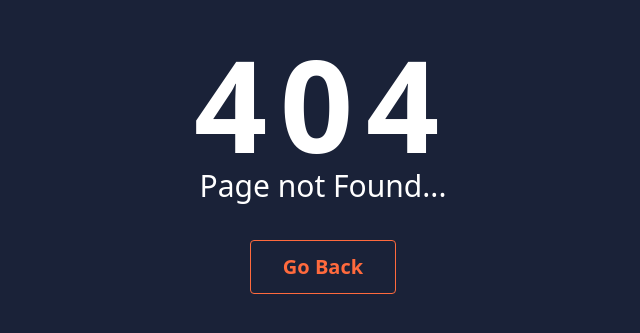
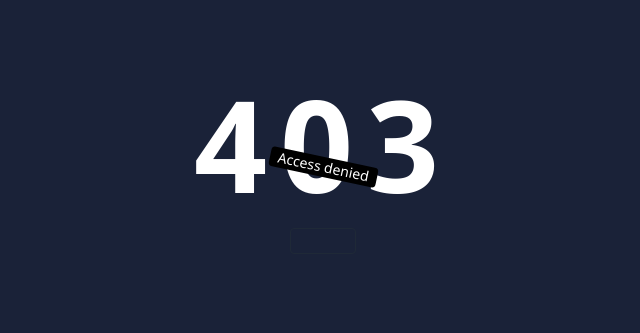
Before and after one commit to sanjaraiy/Lms_frontend, a React (Vite) app: page /denied in a window 1280 px wide. Before the commit this address had no page. Shown: the part 233-566 px from the top of the page, without its empty margins (317-957 px from the left). Built offline with nearby package versions, Linux system fonts and the light colour scheme.

Commit message:
added denied Page

```diff
--- a/src/App.jsx
+++ b/src/App.jsx
@@ -9,6 +9,7 @@
 import Login from './Pages/Login'
 import CourseList from './Pages/Course/CourseList';
 import Contact from './Pages/Contact';
+import Denied from './Pages/Denied';
 
 
 
@@ -21,6 +22,7 @@
           <Route path="/about" element={<AboutUs/>}></Route>
           <Route path="/signup" element={<Signup></Signup>}></Route>
           <Route path="/contact" element={<Contact></Contact>}></Route>
+          <Route path="/denied" element={<Denied></Denied>}></Route>
           <Route path="/login" element={<Login></Login>}></Route>
           <Route path="/courses" element={<CourseList></CourseList>}></Route>
           <Route path='*' element={<NotFound></NotFound>}></Route>
--- /dev/null
+++ b/src/Pages/Denied.jsx
@@ -0,0 +1,21 @@
+import { useNavigate } from "react-router-dom";
+
+function Denied(){
+    const navigate = useNavigate();
+   return (
+       <main className="h-screen w-full flex flex-col justify-center items-center bg-[#1A2238]">
+         <h1 className="text-9xl font-extrabold text-white tracking-widest">
+            403
+         </h1>
+         <div className="bg-black text-white px-2 text-sm rounded rotate-12 absolute">
+            Access denied
+         </div>
+         <button onClick={() => navigate(-1)} className="mt-5">
+
+            <span className="relative block px-8 py-3 rounded bg-[#1A2238] border border-current"></span>
+         </button>
+       </main>
+   )
+}
+
+export default Denied;
```
